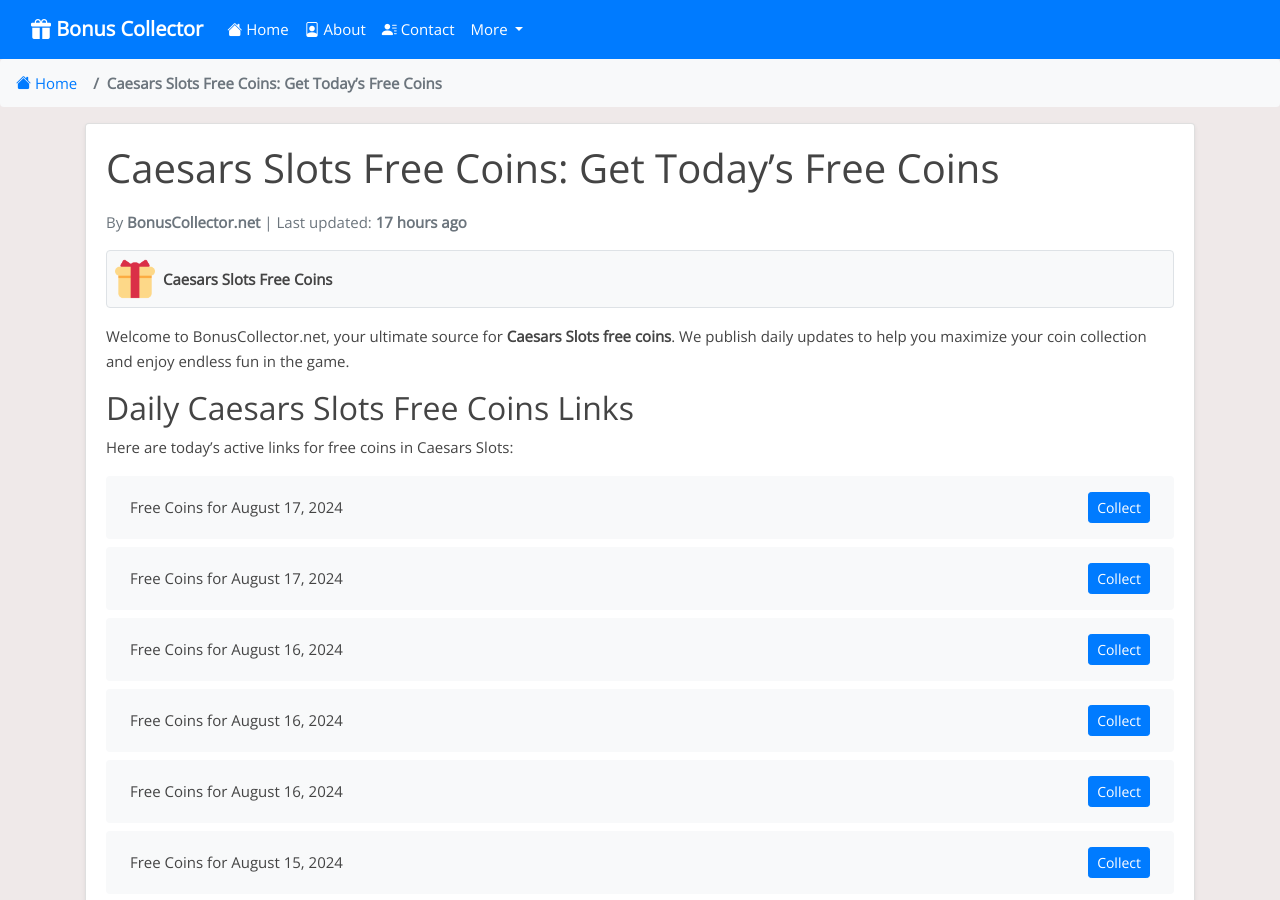
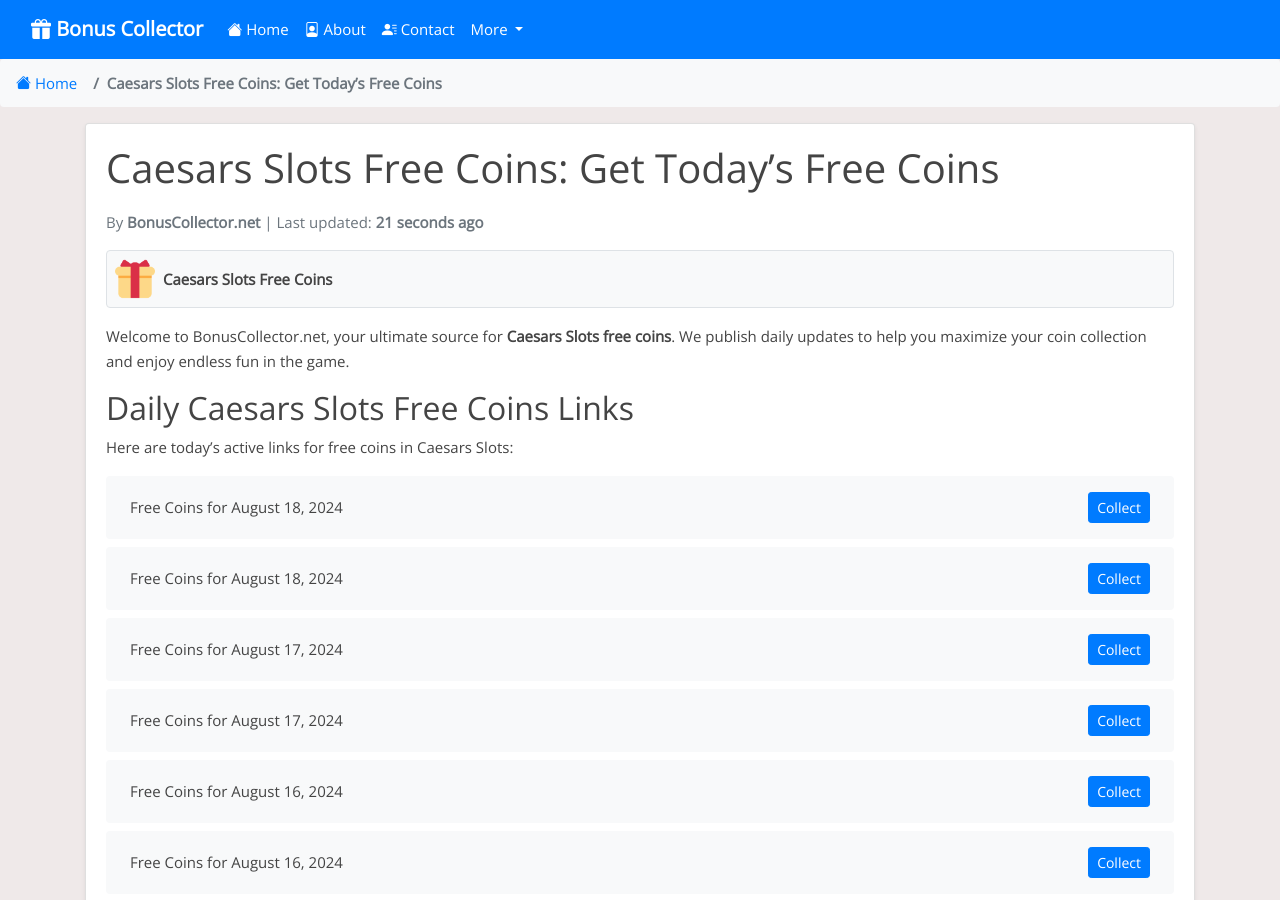
Before and after one commit to Prollad99/bs-net, a Jekyll site: the page built from _posts/2024-07-04-caesars-slots.md, in a window 1280 px wide and 900 px high. Built offline with Jekyll 4.4.1, drawn with Linux system fonts in a browser that asks for light colours; nearby versions of some CDN libraries; comment, search, counter and statistics services are not loaded; some of the changed text lies outside the part shown.

Commit message:
Update caesars-slots reward links and last modified date

```diff
--- a/_data/include_files.yml
+++ b/_data/include_files.yml
@@ -26,7 +26,7 @@
   last_modified: 2024-08-17 13:21:31
 
 caesars-slots.html:
-  last_modified: 2024-08-17 13:21:27
+  last_modified: 2024-08-18 06:26:33
 
 jackpot-world.html:
   last_modified: 2024-08-17 13:21:37
--- a/_includes/caesars-slots.html
+++ b/_includes/caesars-slots.html
@@ -1,4 +1,12 @@
 <ul class="list-group mt-3 mb-4">
+  <li class="list-group-item d-flex justify-content-between align-items-center">
+    <span>Free Coins for August 18, 2024</span>
+    <a href="https://d10x.co/CaesarsSlots/DirjC" class="btn btn-primary btn-sm">Collect</a>
+  </li>
+  <li class="list-group-item d-flex justify-content-between align-items-center">
+    <span>Free Coins for August 18, 2024</span>
+    <a href="https://d10x.co/CaesarsSlots/GHicN" class="btn btn-primary btn-sm">Collect</a>
+  </li>
   <li class="list-group-item d-flex justify-content-between align-items-center">
     <span>Free Coins for August 17, 2024</span>
     <a href="https://d10x.co/CaesarsSlots/xpe3w" class="btn btn-primary btn-sm">Collect</a>
@@ -391,12 +399,4 @@
     <span>Free Coins for Invalid Date</span>
     <a href="https://caesarsgames.playtika.com/redirector/?coupon_token=1_3_1721473203441_bdzkdk7w" class="btn btn-primary btn-sm">Collect</a>
   </li>
-  <li class="list-group-item d-flex justify-content-between align-items-center">
-    <span>Free Coins for Invalid Date</span>
-    <a href="https://caesarsgames.playtika.com/redirector/?coupon_token=1_3_1721397105265_ajog94p3" class="btn btn-primary btn-sm">Collect</a>
-  </li>
-  <li class="list-group-item d-flex justify-content-between align-items-center">
-    <span>Free Coins for Invalid Date</span>
-    <a href="https://caesarsgames.playtika.com/redirector/?coupon_token=1_3_1721397279615_s8rzz84y" class="btn btn-primary btn-sm">Collect</a>
-  </li>
 </ul>
```
Also changed, not shown: links-json/caesars-slots.json (+8 -6 lines).
